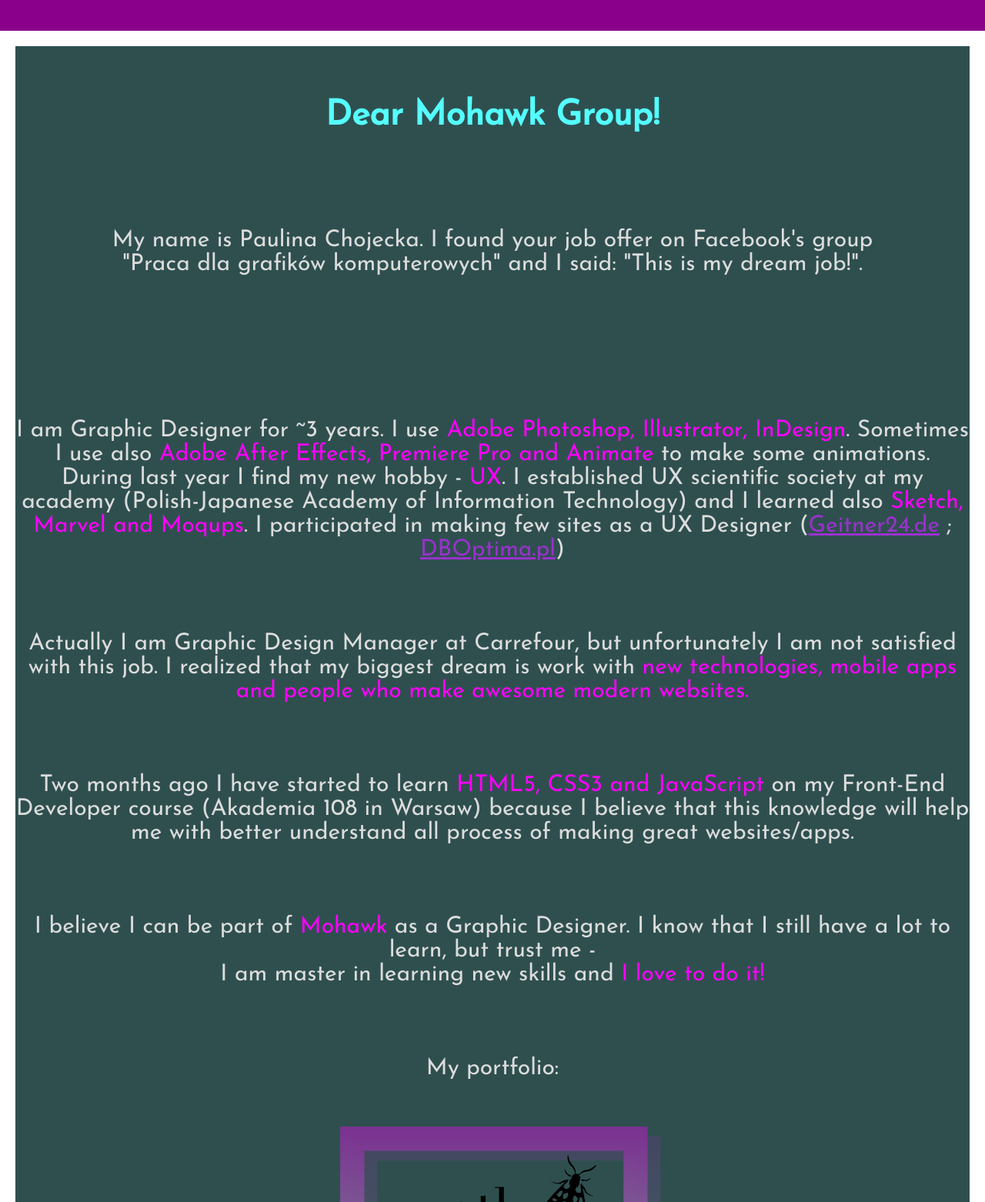
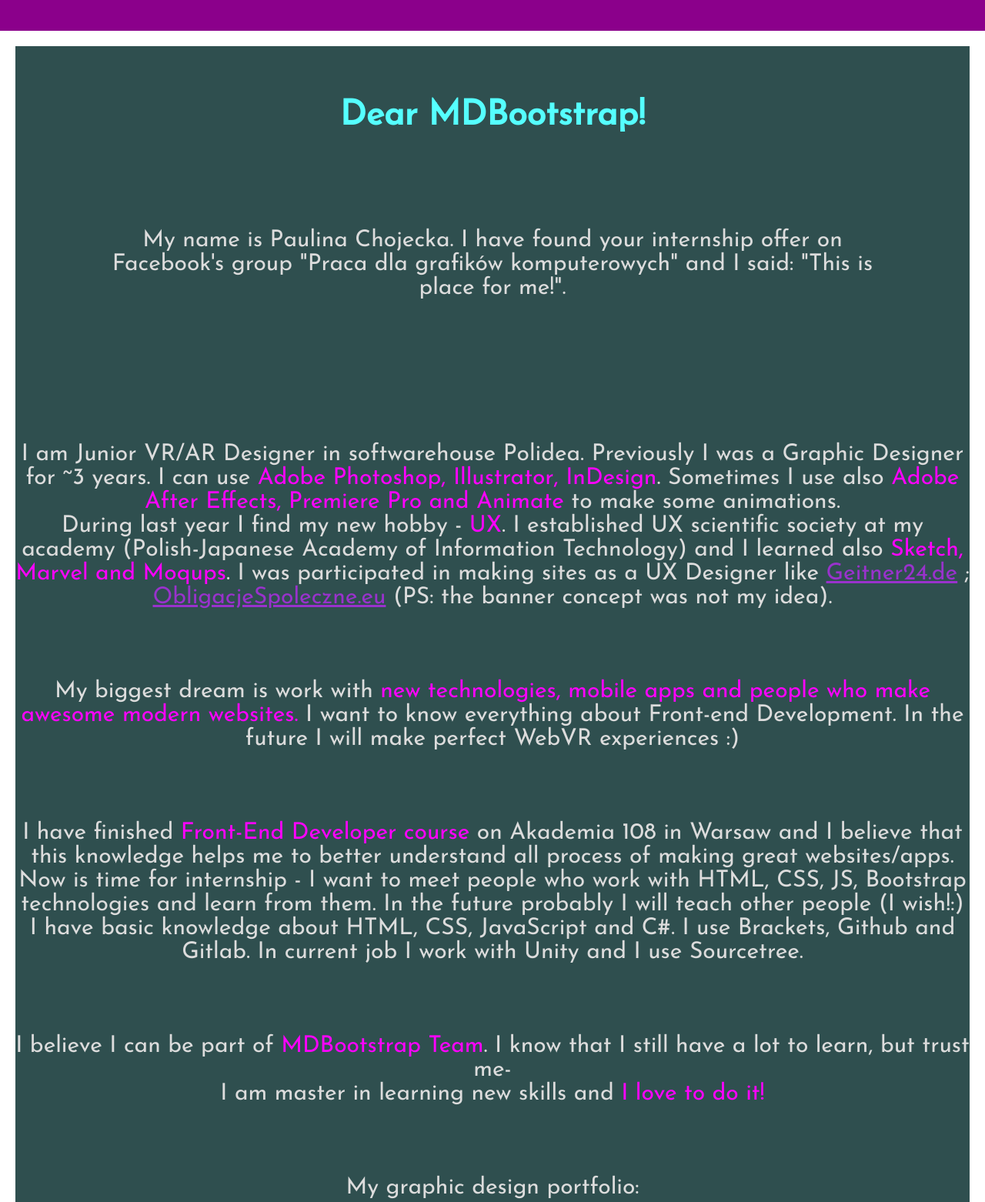
Before and after one commit to iwanttosayhi/iwanttosayhi.github.io, a plain HTML site: page index.html in a window 1280 px wide. Shown: the part 660-2222 px from the top of the page at 77% size. Drawn offline with Linux system fonts and the light colour scheme.

Commit message:
content changes

```diff
--- a/index.html
+++ b/index.html
@@ -12,7 +12,7 @@
 <body>
     <header>
         <div class="box1">
-            <h1>Hello Mohawk!</h1><br>
+            <h1>Hello MDB!</h1><br>
             <div class="foto">
                 <a href="https://www.linkedin.com/in/paulina-chojecka/"><img src="img/paulina_chojecka.jpg"></a>
             </div>
@@ -22,32 +22,32 @@
         <div class="box2">
             <br>
 
-            <h2>Dear Mohawk Group!</h2>
+            <h2>Dear MDBootstrap!</h2>
 
-            <p>My name is Paulina Chojecka. I found your job offer on Facebook's group "Praca dla grafików komputerowych" and I said: "This is my dream job!".</p><br>
+            <p>My name is Paulina Chojecka. I have found your internship offer on Facebook's group "Praca dla grafików komputerowych" and I said: "This is place for me!".</p><br>
             <div class="box3">
 
 
-                <p>I am Graphic Designer for ~3 years. I use <span>Adobe Photoshop, Illustrator, InDesign</span>. Sometimes I use also <span>Adobe After Effects, Premiere Pro and Animate</span> to make some animations.<br> During last year I find my new hobby - <span>UX</span>. I established UX scientific society at my academy (Polish-Japanese Academy of Information Technology) and I learned also <span>Sketch, Marvel and Moqups</span>. I participated in making few sites as a UX Designer (<a href="www.geitner24.de">Geitner24.de</a> ; <a href="www.dboptima.pl">DBOptima.pl</a>)</p><br>
+                <p>I am Junior VR/AR Designer in softwarehouse Polidea. Previously I was a Graphic Designer for ~3 years. I can use <span>Adobe Photoshop, Illustrator, InDesign</span>. Sometimes I use also <span>Adobe After Effects, Premiere Pro and Animate</span> to make some animations.<br> During last year I find my new hobby - <span>UX</span>. I established UX scientific society at my academy (Polish-Japanese Academy of Information Technology) and I learned also <span>Sketch, Marvel and Moqups</span>. I was participated in making sites as a UX Designer like <a href="www.geitner24.de">Geitner24.de</a> ; <a href="https://www.obligacjespoleczne.eu/">ObligacjeSpoleczne.eu</a> (PS: the banner concept was not my idea). </p><br>
             </div>
 
             <div class="box4">
-                <p>Actually I am Graphic Design Manager at Carrefour, but unfortunately I am not satisfied with this job. I realized that my biggest dream is work with <span>new technologies, mobile apps and people who make awesome modern websites.</span></p><br>
+                <p>My biggest dream is work with <span>new technologies, mobile apps and people who make awesome modern websites.</span> I want to know everything about Front-end Development. In the future I will make perfect WebVR experiences :) </p><br>
             </div>
 
             <div class="box5">
-                <p>Two months ago I have started to learn <span>HTML5, CSS3 and JavaScript</span> on my Front-End Developer course (Akademia 108 in Warsaw) because I believe that this knowledge will help me with better understand all process of making great websites/apps.</p><br>
+                <p>I have finished <span>Front-End Developer course</span> on Akademia 108 in Warsaw and I believe that this knowledge helps me to better understand all process of making great websites/apps. Now is time for internship - I want to meet people who work with HTML, CSS, JS, Bootstrap technologies and learn from them. In the future probably I will teach other people (I wish!:) I have basic knowledge about HTML, CSS, JavaScript and C#. I use Brackets, Github and Gitlab. In current job I work with Unity and I use Sourcetree. </p><br>
 
             </div>
 
             <div class="box6">
-                <p>I believe I can be part of <span>Mohawk</span> as a Graphic Designer. I know that I still have a lot to learn, but trust me - <br> I am master in learning new skills and <span>I love to do it!</span> </p><br>
+                <p>I believe I can be part of <span>MDBootstrap Team</span>. I know that I still have a lot to learn, but trust me-<br> I am master in learning new skills and <span>I love to do it!</span> </p><br>
             </div>
 
 
             <div class="box6">
 
-                <p>My portfolio:</p>
+                <p>My graphic design portfolio:</p>
                 <a href="https://mothandpurple.studio/"><img id="logo" src="img/mothandpurplestudiologo.png" alt="mothandpurplestudio"></a>
             </div>
 
```
